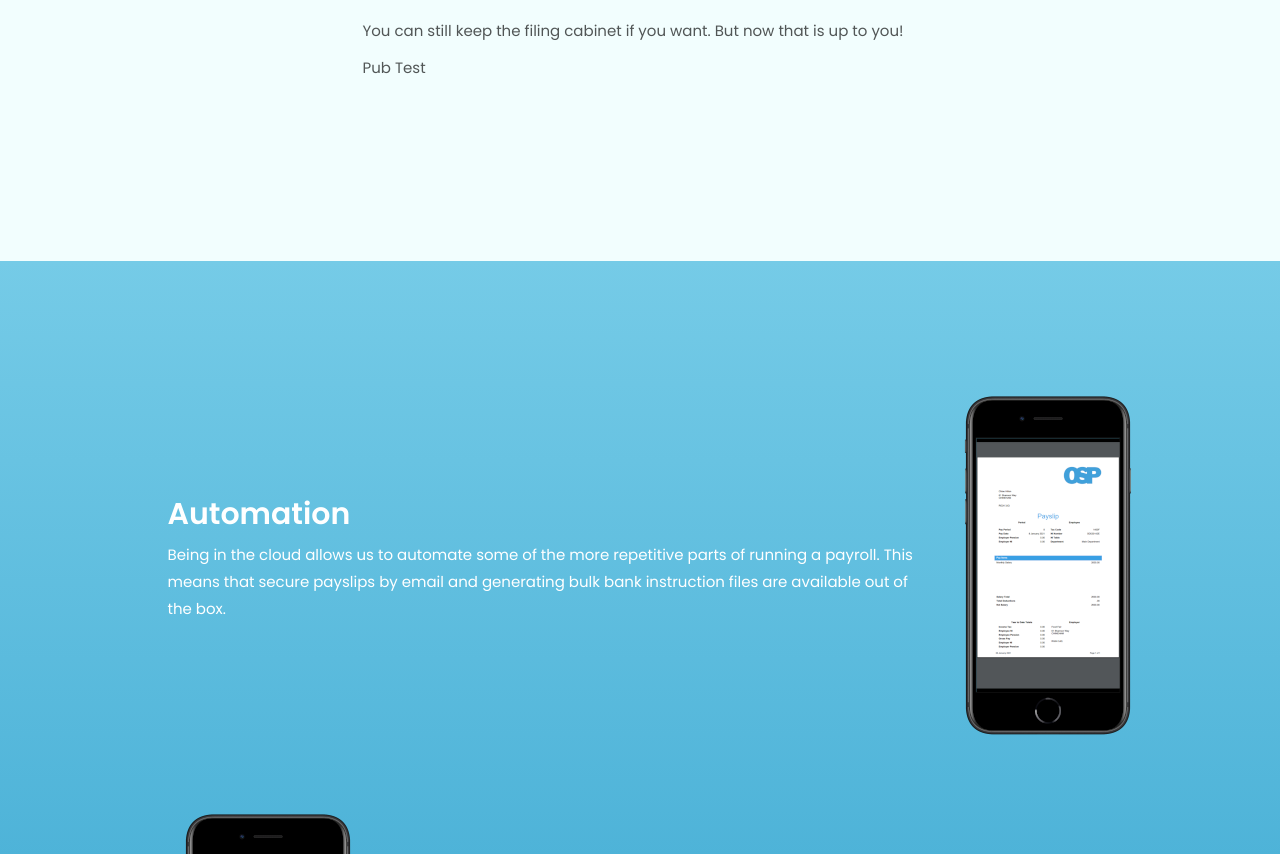
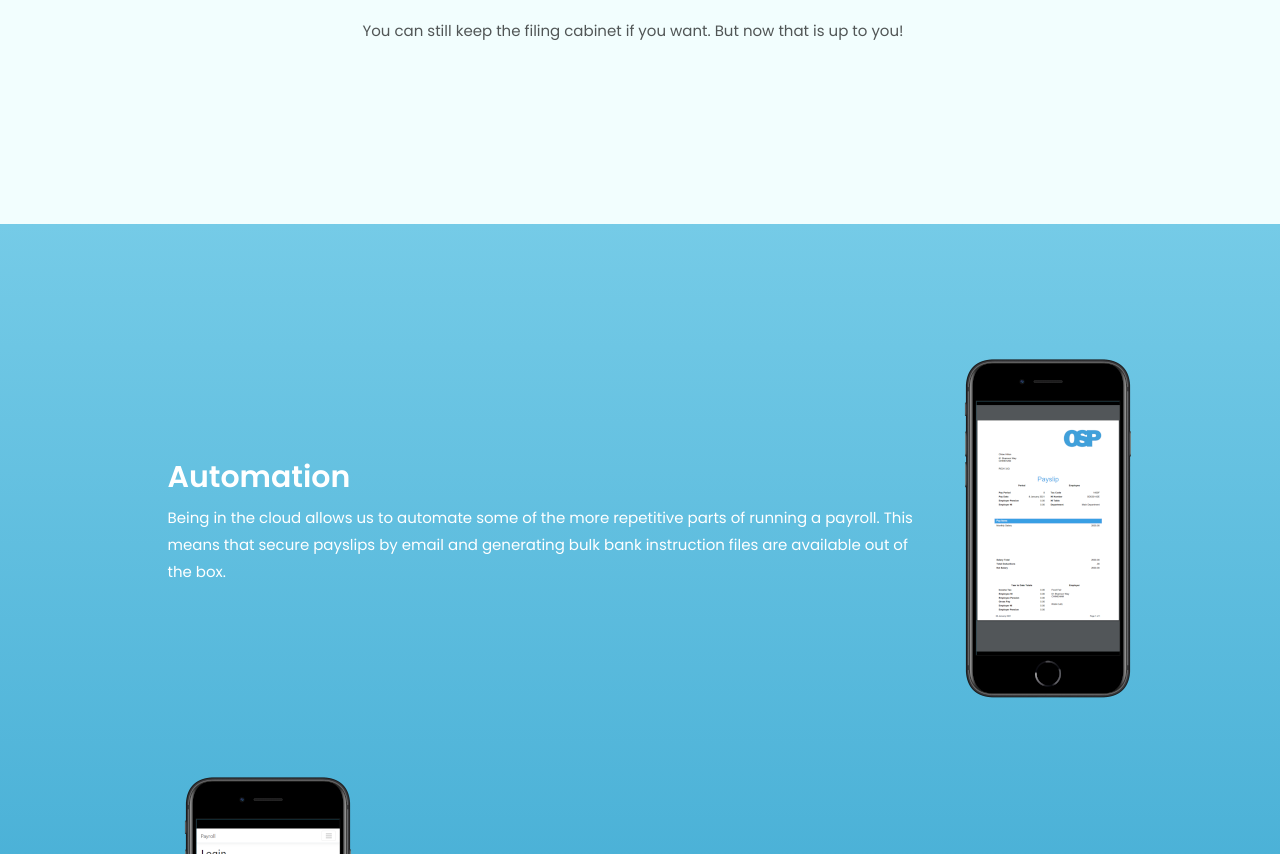
Before and after one commit to smarttech-im/smartpay.im, a plain HTML site: page index.html in a window 1280 px wide. Shown: the part 1666-2520 px from the top of the page. Drawn offline with nearby package versions, Linux system fonts and the light colour scheme.

Commit message:
Tidy pub test

```diff
--- a/index.html
+++ b/index.html
@@ -159,7 +159,6 @@
                                 <li><b>Your Data:</b> If you want a copy of every payslip and report sent out. You can. In a single click! It's your data, and we respect that.</li>
                             </ul>
                             <p>You can still keep the filing cabinet if you want. But now that is up to you!</p>
-                            <p>Pub Test</p>
                         </div>
                     </div>
                 </div>
```
